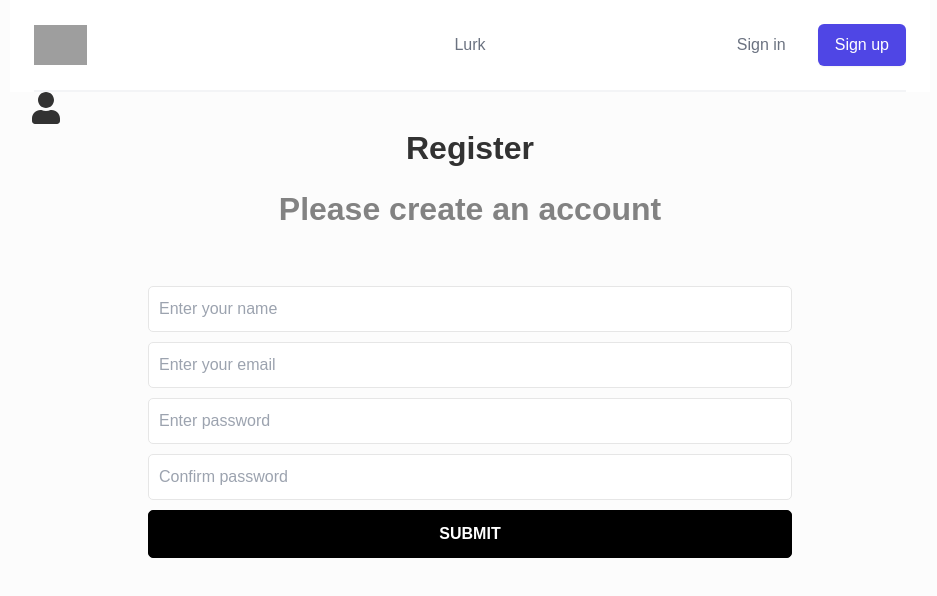
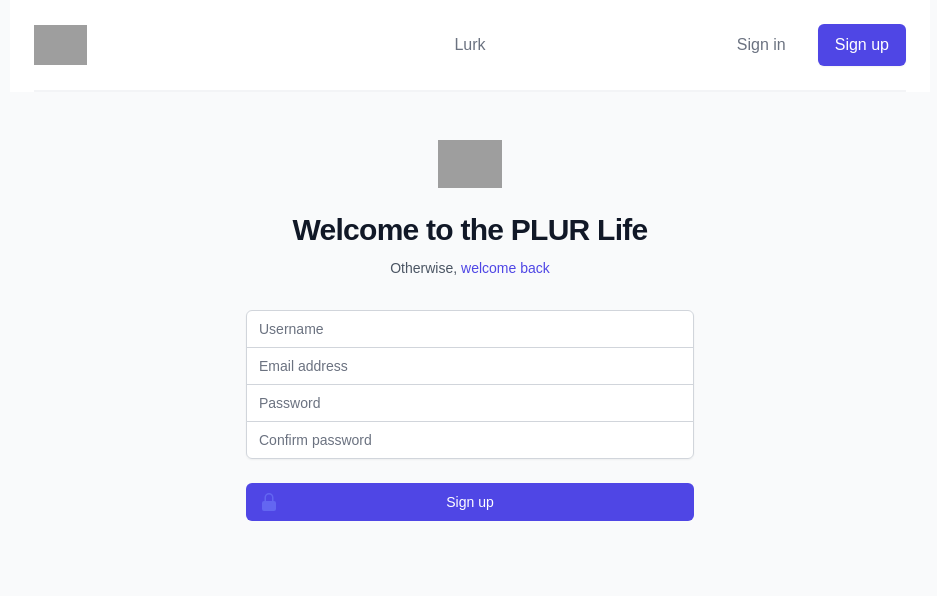
Before and after one commit to cory-simpson-dev/rps, a React (Create React App) app in the folder frontend/: page /register in a window 1280 px wide. Shown: the top 596 px of the page, without its empty margins (170-1107 px from the left). Built offline with nearby package versions, Linux system fonts and the light colour scheme; grey boxes are pictures that could not be loaded.

Commit message:
added login && register styles

```diff
--- a/frontend/package.json
+++ b/frontend/package.json
@@ -7,6 +7,7 @@
     "@headlessui/react": "^1.7.3",
     "@heroicons/react": "^2.0.11",
     "@reduxjs/toolkit": "^1.8.5",
+    "@tailwindcss/forms": "^0.5.3",
     "@testing-library/jest-dom": "^5.16.5",
     "@testing-library/react": "^13.4.0",
     "@testing-library/user-event": "^14.4.3",
--- a/frontend/public/index.html
+++ b/frontend/public/index.html
@@ -1,5 +1,5 @@
 <!DOCTYPE html>
-<html lang="en">
+<html class="h-full bg-gray-50" lang="en">
   <head>
     <meta charset="utf-8" />
     <link rel="icon" href="%PUBLIC_URL%/favicon.ico" />
@@ -26,7 +26,7 @@
     -->
     <title>PLUR</title>
   </head>
-  <body>
+  <body class="h-full">
     <noscript>You need to enable JavaScript to run this app.</noscript>
     <div id="root"></div>
     <!--
--- a/frontend/src/pages/Login.jsx
+++ b/frontend/src/pages/Login.jsx
@@ -1,12 +1,13 @@
 import {useState, useEffect} from 'react'
-import {useNavigate} from 'react-router-dom'
+import {useNavigate, Link} from 'react-router-dom'
 import {toast} from 'react-toastify'
-import {FaSignInAlt} from 'react-icons/fa'
 // useSelector allows us to select from global state (i.e. user, isSuccess value, message)
 // useDispatch dispatches actions (i.e. register)
 import {useSelector, useDispatch} from 'react-redux'
 import {login, reset} from '../features/auth/authSlice'
 import Spinner from '../components/Spinner'
+// styles
+import { LockClosedIcon } from '@heroicons/react/20/solid'
 
 function Login() {
     // instead of separate states for every field, use formData
@@ -61,44 +62,98 @@
 
     return (
     <>
-        <section className="heading">
-            <h1>
-                Login
-            </h1>
-            <p>Please log in</p>
-        </section>
-
-        <section className="form">
-            <form onSubmit={onSubmit}>
-                <div className="form-group">
+      <div className="flex min-h-full items-center justify-center py-12 px-4 sm:px-6 lg:px-8">
+        <div className="w-full max-w-md space-y-8">
+          <div>
+            <img
+              className="mx-auto h-12 w-auto"
+              src="https://tailwindui.com/img/logos/mark.svg?color=indigo&shade=600"
+              alt="Your Company"
+            />
+            <h2 className="mt-6 text-center text-3xl font-bold tracking-tight text-gray-900">
+              Sign in to your account
+            </h2>
+            <p className="mt-2 text-center text-sm text-gray-600">
+              Or{' '}
+              <Link to='/register'>
+                <span className="font-medium text-indigo-600 hover:text-indigo-500">
+                  sign up today
+                </span>
+              </Link>
+            </p>
+          </div>
+          <form onSubmit={onSubmit} className="mt-8 space-y-6" action="#" method="POST">
+            <input type="hidden" name="remember" defaultValue="true" />
+            <div className="-space-y-px rounded-md shadow-sm">
+              <div>
+                <label htmlFor="email-address" className="sr-only">
+                  Email address
+                </label>
                 <input
+                    onChange={onChange}
+                    value={email}
+                    id="email-address"
+                    name="email"
                     type="email"
-                    className="form-control"
-                    id='email'
-                    name='email'
-                    value={email}
-                    onChange={onChange}
-                    placeholder='Enter your email'
+                    autoComplete="email"
                     required
+                    className="relative block w-full appearance-none rounded-none rounded-t-md border border-gray-300 px-3 py-2 text-gray-900 placeholder-gray-500 focus:z-10 focus:border-indigo-500 focus:outline-none focus:ring-indigo-500 sm:text-sm"
+                    placeholder="Email address"
                 />
               </div>
-                <div className="form-group">
+              <div>
+                <label htmlFor="password" className="sr-only">
+                  Password
+                </label>
                 <input
+                    onChange={onChange}
+                    value={password}
+                    id="password"
+                    name="password"
                     type="password"
-                    className="form-control"
-                    id='password'
-                    name='password'
-                    value={password}
-                    onChange={onChange}
-                    placeholder='Enter password'
+                    autoComplete="current-password"
                     required
+                    className="relative block w-full appearance-none rounded-none rounded-b-md border border-gray-300 px-3 py-2 text-gray-900 placeholder-gray-500 focus:z-10 focus:border-indigo-500 focus:outline-none focus:ring-indigo-500 sm:text-sm"
+                    placeholder="Password"
                 />
               </div>
-                <div className="form-group">
-                    <button className="btn btn-block">Submit</button>
+            </div>
+
+            {/* Additional features */}
+            {/* <div className="flex items-center justify-between">
+              <div className="flex items-center">
+                <input
+                  id="remember-me"
+                  name="remember-me"
+                  type="checkbox"
+                  className="h-4 w-4 rounded border-gray-300 text-indigo-600 focus:ring-indigo-500"
+                />
+                <label htmlFor="remember-me" className="ml-2 block text-sm text-gray-900">
+                  Remember me
+                </label>
+              </div>
+
+              <div className="text-sm">
+                <a href="#" className="font-medium text-indigo-600 hover:text-indigo-500">
+                  Forgot your password?
+                </a>
+              </div>
+            </div> */}
+
+            <div>
+              <button
+                type="submit"
+                className="group relative flex w-full justify-center rounded-md border border-transparent bg-indigo-600 py-2 px-4 text-sm font-medium text-white hover:bg-indigo-700 focus:outline-none focus:ring-2 focus:ring-indigo-500 focus:ring-offset-2"
+              >
+                <span className="absolute inset-y-0 left-0 flex items-center pl-3">
+                  <LockClosedIcon className="h-5 w-5 text-indigo-500 group-hover:text-indigo-400" aria-hidden="true" />
+                </span>
+                Sign in
+              </button>
             </div>
           </form>
-        </section>
+        </div>
+      </div>
     </>
     )
   }
--- a/frontend/src/pages/Register.jsx
+++ b/frontend/src/pages/Register.jsx
@@ -1,12 +1,13 @@
 import {useState, useEffect} from 'react'
-import {useNavigate} from 'react-router-dom'
+import {useNavigate, Link} from 'react-router-dom'
 import {toast} from 'react-toastify'
-import {FaUser} from 'react-icons/fa'
 // useSelector allows us to select from global state (i.e. user, isSuccess value, message)
 // useDispatch dispatches actions (i.e. register)
 import {useSelector, useDispatch} from 'react-redux'
 import {register, reset} from '../features/auth/authSlice'
 import Spinner from '../components/Spinner'
+// styles
+import { LockClosedIcon } from '@heroicons/react/20/solid'
 
 function Register() {
     // instead of separate states for every field, use formData
@@ -69,68 +70,108 @@
 
     return (
     <>
-        <section className="heading">
-            <h1>
-                <FaUser /> Register
-            </h1>
-            <p>Please create an account</p>
-        </section>
-
-        <section className="form">
-            <form onSubmit={onSubmit}>
-                <div className="form-group">
+      <div className="flex min-h-full items-center justify-center py-12 px-4 sm:px-6 lg:px-8">
+        <div className="w-full max-w-md space-y-8">
+          <div>
+            <img
+              className="mx-auto h-12 w-auto"
+              src="https://tailwindui.com/img/logos/mark.svg?color=indigo&shade=600"
+              alt="Your Company"
+            />
+            <h2 className="mt-6 text-center text-3xl font-bold tracking-tight text-gray-900">
+              Welcome to the PLUR Life
+            </h2>
+            <p className="mt-2 text-center text-sm text-gray-600">
+              Otherwise,{' '}
+              <Link to='/login'>
+                <span className="font-medium text-indigo-600 hover:text-indigo-500">
+                  welcome back
+                </span>
+              </Link>
+            </p>
+          </div>
+          <form onSubmit={onSubmit} className="mt-8 space-y-6" action="#" method="POST">
+            <input type="hidden" name="remember" defaultValue="true" />
+            <div className="-space-y-px rounded-md shadow-sm">
+                <div>
+                <label htmlFor="username" className="sr-only">
+                  Username
+                </label>
                 <input
+                    onChange={onChange}
+                    value={name}
+                    id="username"
+                    name="name"
                     type="text"
-                    className="form-control"
-                    id='name'
-                    name='name'
-                    value={name}
-                    onChange={onChange}
-                    placeholder='Enter your name'
                     required
+                    className="relative block w-full appearance-none rounded-none rounded-t-md border border-gray-300 px-3 py-2 text-gray-900 placeholder-gray-500 focus:z-10 focus:border-indigo-500 focus:outline-none focus:ring-indigo-500 sm:text-sm"
+                    placeholder="Username"
                 />
               </div>
-                <div className="form-group">
+              <div>
+                <label htmlFor="email-address" className="sr-only">
+                  Email address
+                </label>
                 <input
+                    onChange={onChange}
+                    value={email}
+                    id="email-address"
+                    name="email"
                     type="email"
-                    className="form-control"
-                    id='email'
-                    name='email'
-                    value={email}
-                    onChange={onChange}
-                    placeholder='Enter your email'
+                    autoComplete="email"
                     required
+                    className="relative block w-full appearance-none rounded-none border border-gray-300 px-3 py-2 text-gray-900 placeholder-gray-500 focus:z-10 focus:border-indigo-500 focus:outline-none focus:ring-indigo-500 sm:text-sm"
+                    placeholder="Email address"
                 />
               </div>
-                <div className="form-group">
+              <div>
+                <label htmlFor="password" className="sr-only">
+                  Password
+                </label>
                 <input
+                    onChange={onChange}
+                    value={password}
+                    id="password"
+                    name="password"
                     type="password"
-                    className="form-control"
-                    id='password'
-                    name='password'
-                    value={password}
-                    onChange={onChange}
-                    placeholder='Enter password'
+                    autoComplete="current-password"
                     required
+                    className="relative block w-full appearance-none rounded-none border border-gray-300 px-3 py-2 text-gray-900 placeholder-gray-500 focus:z-10 focus:border-indigo-500 focus:outline-none focus:ring-indigo-500 sm:text-sm"
+                    placeholder="Password"
                 />
               </div>
-                <div className="form-group">
+              <div>
+                <label htmlFor="password2" className="sr-only">
+                  Confirm Password
+                </label>
                 <input
+                    onChange={onChange}
+                    value={password2}
+                    id="password2"
+                    name="password2"
                     type="password"
-                    className="form-control"
-                    id='password2'
-                    name='password2'
-                    value={password2}
-                    onChange={onChange}
-                    placeholder='Confirm password'
+                    autoComplete="current-password"
                     required
+                    className="relative block w-full appearance-none rounded-none rounded-b-md border border-gray-300 px-3 py-2 text-gray-900 placeholder-gray-500 focus:z-10 focus:border-indigo-500 focus:outline-none focus:ring-indigo-500 sm:text-sm"
+                    placeholder="Confirm password"
                 />
               </div>
-                <div className="form-group">
-                    <button className="btn btn-block">Submit</button>
+            </div>
+
+            <div>
+              <button
+                type="submit"
+                className="group relative flex w-full justify-center rounded-md border border-transparent bg-indigo-600 py-2 px-4 text-sm font-medium text-white hover:bg-indigo-700 focus:outline-none focus:ring-2 focus:ring-indigo-500 focus:ring-offset-2"
+              >
+                <span className="absolute inset-y-0 left-0 flex items-center pl-3">
+                  <LockClosedIcon className="h-5 w-5 text-indigo-500 group-hover:text-indigo-400" aria-hidden="true" />
+                </span>
+                Sign up
+              </button>
             </div>
           </form>
-        </section>
+        </div>
+      </div>
     </>
     )
   }
--- a/frontend/tailwind.config.js
+++ b/frontend/tailwind.config.js
@@ -22,5 +22,8 @@
       },
     ],
   },
-  plugins: [require('daisyui')],
+  plugins: [
+    require('daisyui'),
+    require('@tailwindcss/forms'),
+  ],
 }
```
Also changed, not shown: 1 other file (tests, documents, lock files or other folders). Lines whose indentation alone changed are shown as unchanged.
